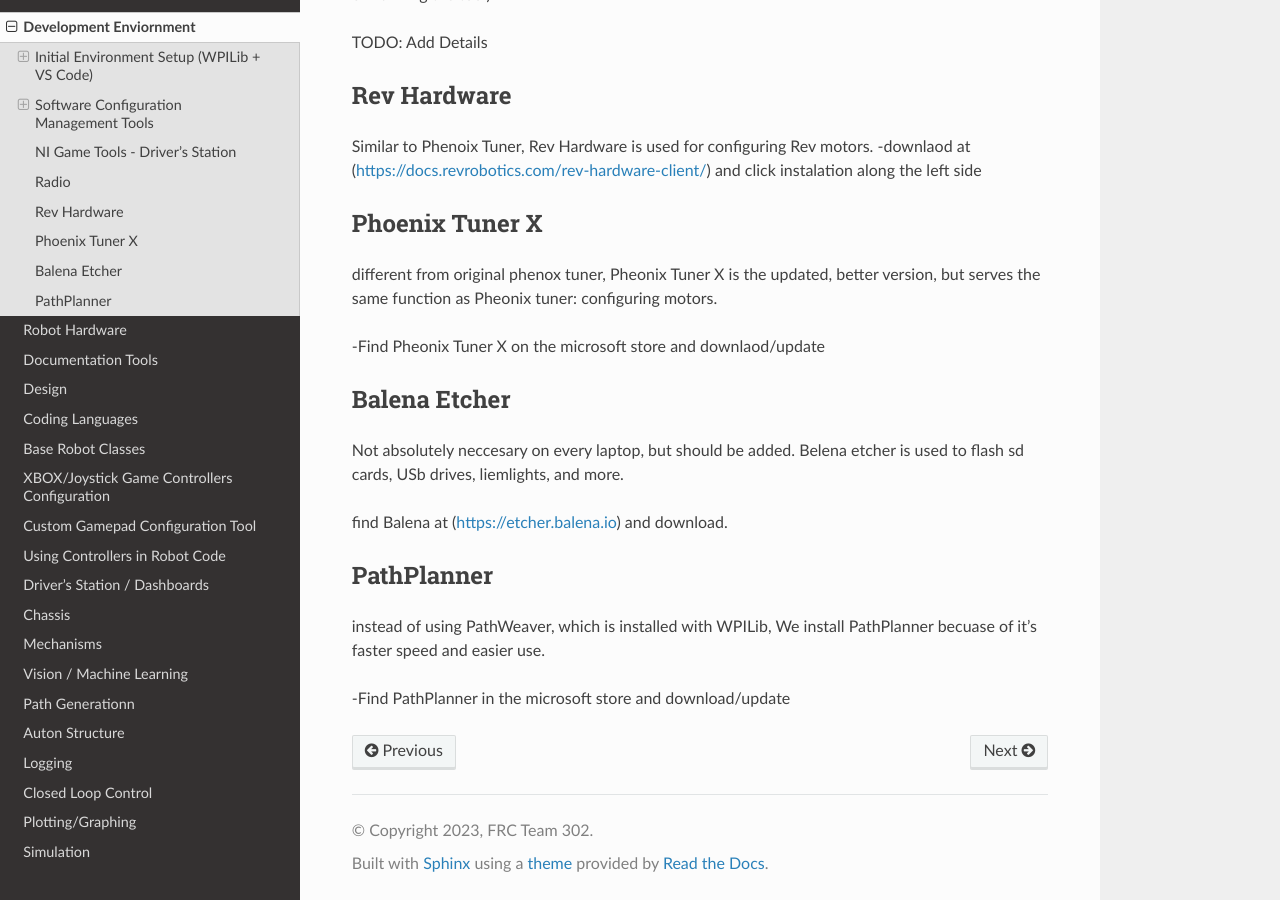
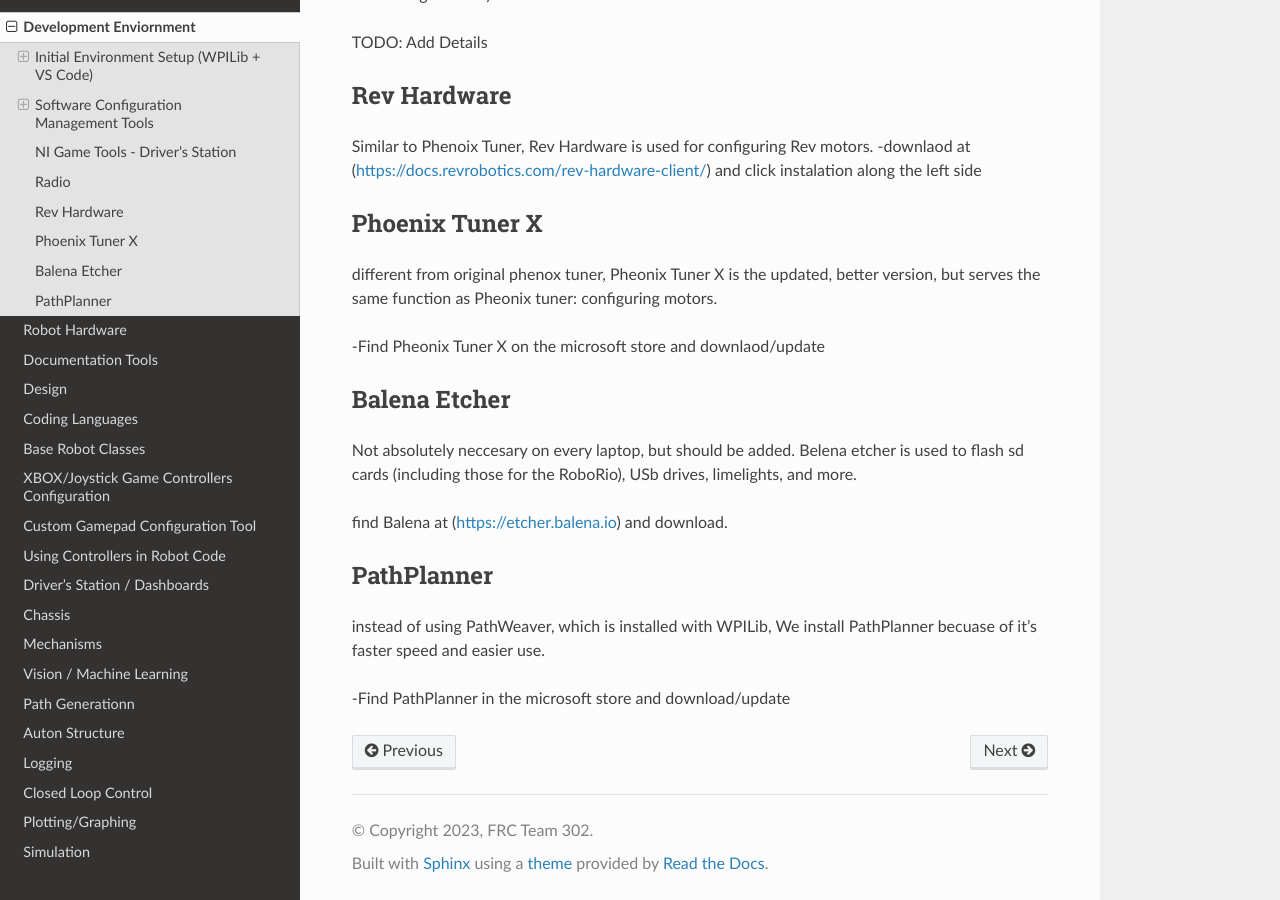
Before and after one commit to Team302/Team302Doco, a Sphinx documentation site: the page built from docs/devenv.rst, in a window 1280 px wide and 900 px high, scrolled down 3998 px. Built offline with Sphinx 7.4.7 and the Read the Docs theme 3.1.0, drawn with Linux system fonts in a browser that asks for light colours.

Commit message:
Update Balena Etcher description in devenv.rst
Corrected spelling and added clarification about RoboRio.

```diff
--- a/docs/devenv.rst
+++ b/docs/devenv.rst
@@ -132,7 +132,7 @@
 
 Balena Etcher
 ===================================
-Not absolutely neccesary on every laptop, but should be added. Belena etcher is used to flash sd cards, USb drives, liemlights, and more.
+Not absolutely neccesary on every laptop, but should be added. Belena etcher is used to flash sd cards (including those for the RoboRio), USb drives, limelights, and more.
 
 find Balena at (https://etcher.balena.io) and download.
 
```
